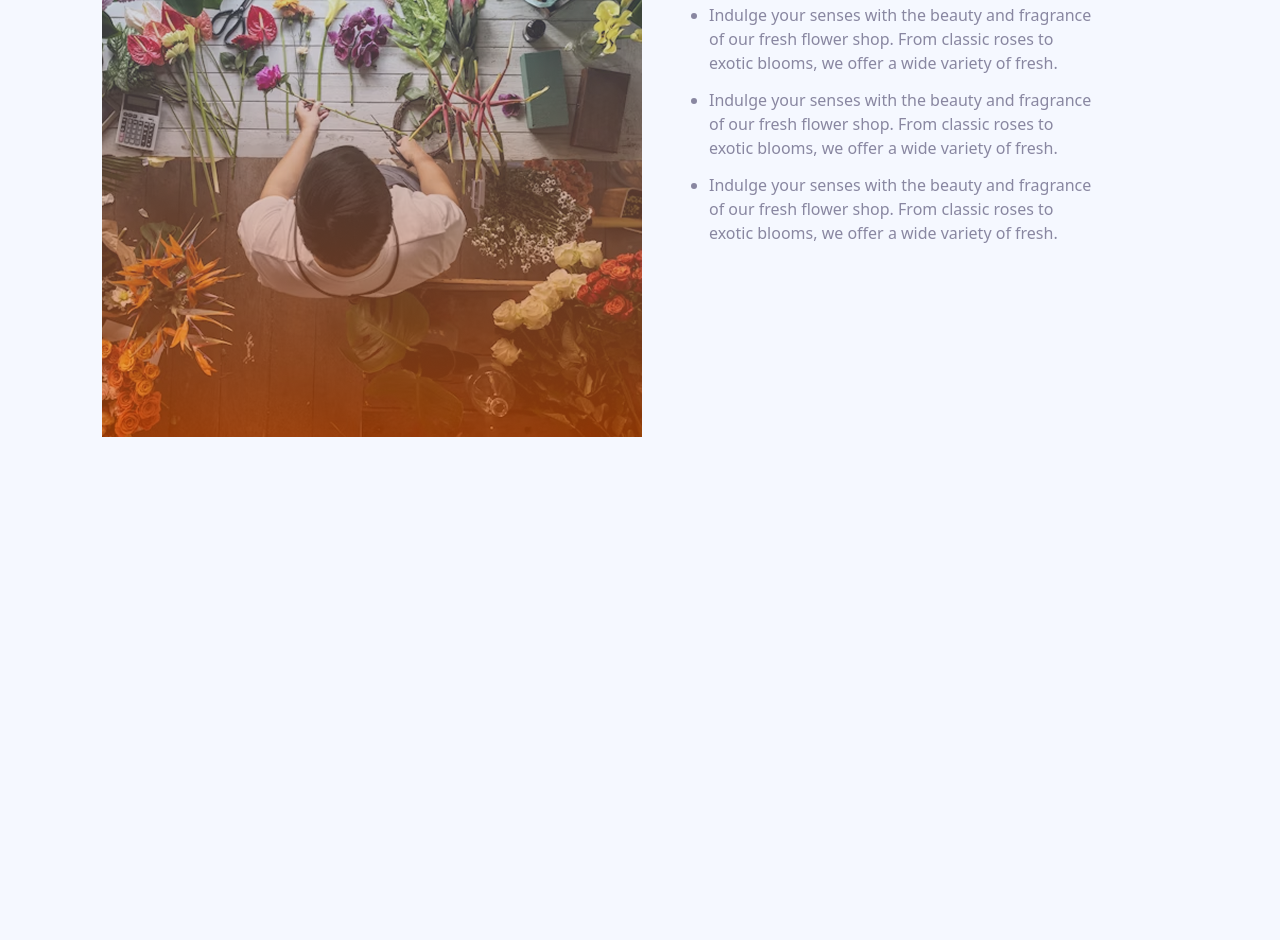
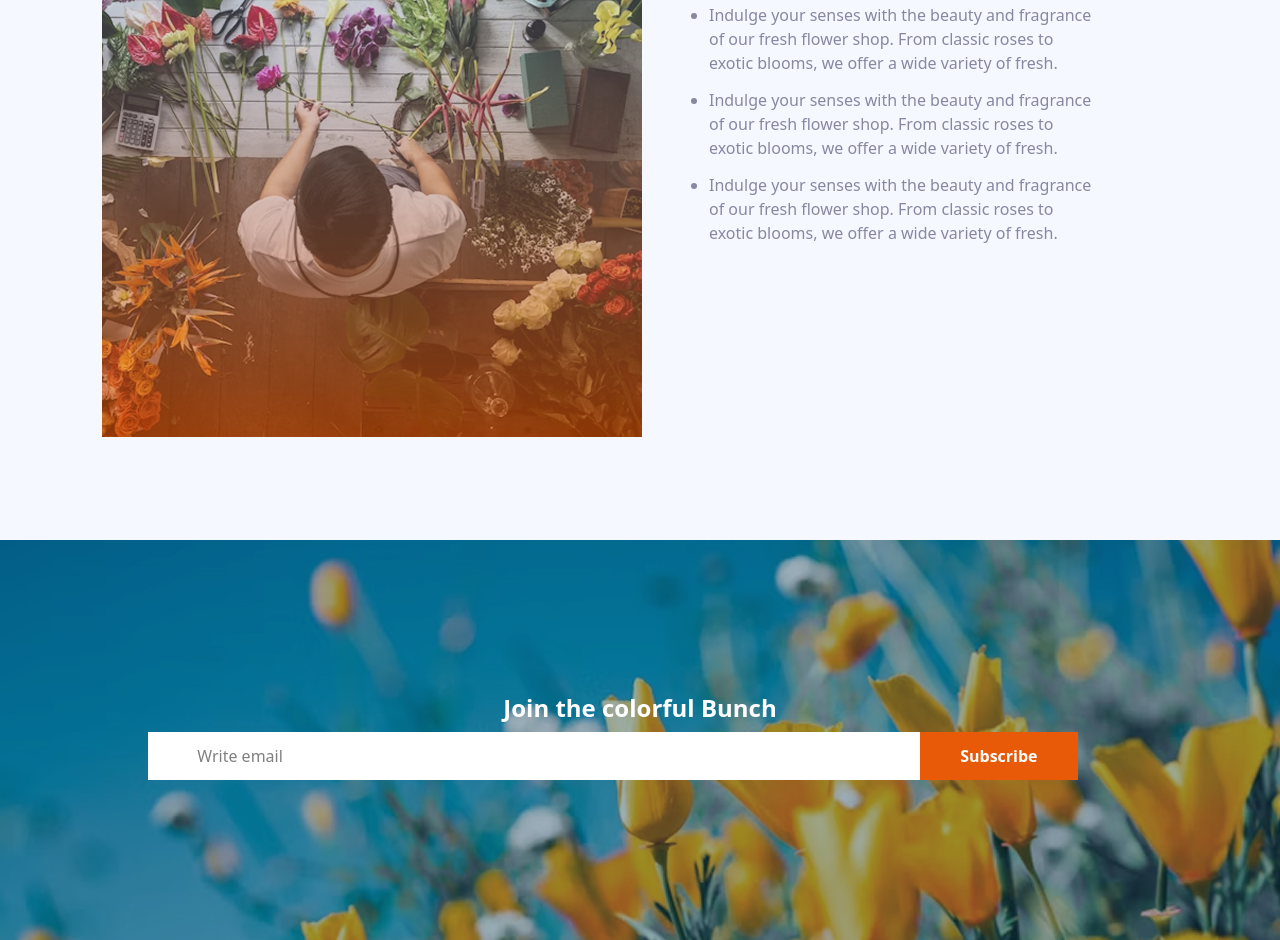
Before and after one commit to maktum940/Programming-Hero-Assignment-2, a plain HTML site: page index.html in a window 1280 px wide. Shown: the part 1920-2860 px from the top of the page. Before the commit the page ends 2460 px from the top, so only its background shows below. Drawn offline with nearby package versions, Linux system fonts and the light colour scheme.

Commit message:
Completed Join Section

```diff
--- a/index.html
+++ b/index.html
@@ -105,15 +105,27 @@
             <div class="p-[5%]">
                 <h1 class="font-bold text-5xl w-[80%]">Flower & Plants Lover</h1>
                 <ul class="text-[#8987a1] list-disc">
-                    <li class="m-[3%] w-[90%]">Indulge your senses with the beauty and fragrance of our fresh flower shop. From classic roses
+                    <li class="m-[3%] w-[90%]">Indulge your senses with the beauty and fragrance of our fresh flower
+                        shop. From classic roses
                         to exotic blooms, we offer a wide variety of fresh.</li>
-                    <li class="m-[3%] w-[90%]">Indulge your senses with the beauty and fragrance of our fresh flower shop. From classic roses
+                    <li class="m-[3%] w-[90%]">Indulge your senses with the beauty and fragrance of our fresh flower
+                        shop. From classic roses
                         to exotic blooms, we offer a wide variety of fresh.</li>
-                    <li class="m-[3%] w-[90%]">Indulge your senses with the beauty and fragrance of our fresh flower shop. From classic roses
+                    <li class="m-[3%] w-[90%]">Indulge your senses with the beauty and fragrance of our fresh flower
+                        shop. From classic roses
                         to exotic blooms, we offer a wide variety of fresh.</li>
                 </ul>
             </div>
         </section>
+        <!-- Join Section -->
+        <section class="bg-[url(assets/news-letter-bg.png)] h-100 flex flex-col justify-center items-center">
+            <h1 class="text-white text-2xl font-bold">Join the colorful Bunch</h1>
+            <div class="flex p-2 w-250">
+                <input class="bg-white pl-[5%] pr-[50%] text-start" type="email" placeholder="Write email">
+                <button class="bg-[#E95A08] text-white font-semibold px-10 py-3">Subscribe</button>
+            </div>
+        </section>
+
     </main>
 </body>
 
```
